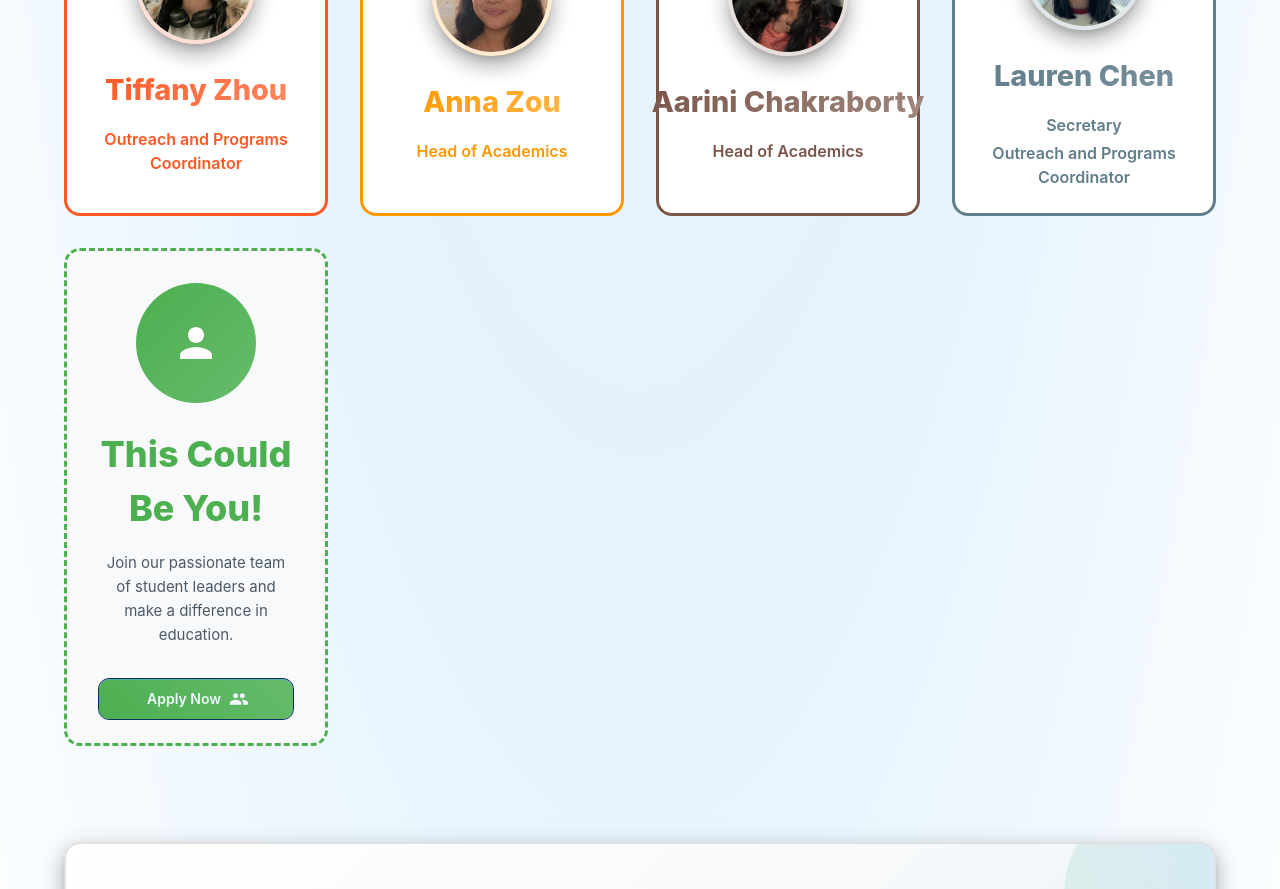
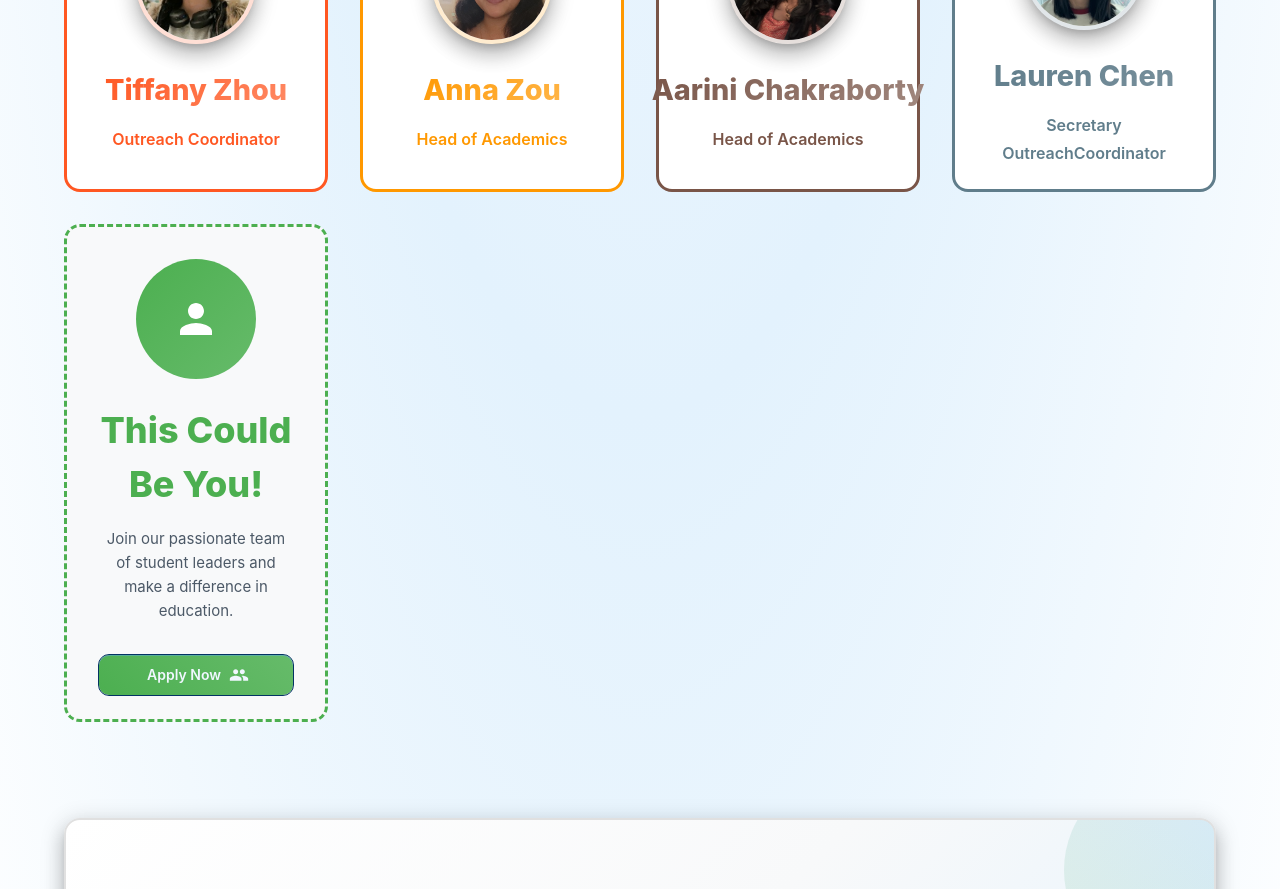
Before and after one commit to Jonathanz4344/EnlightenLearning, a React (Vite) app: page /About/Meet-Our-Team in a window 1280 px wide. Shown: the part 1760-2649 px from the top of the page. Built offline with nearby package versions, Linux system fonts and the light colour scheme.

Commit message:
Update team member role labels
Standardize team role labels: changed Tiffany Zhou's role from 'Outreach and Programs Coordinator' to 'Outreach Coordinator', and updated Lauren Chen's second role from 'Outreach and Programs Coordinator' to 'OutreachCoordinator' to match the updated naming.

```diff
--- a/src/components/about/OurTeam.jsx
+++ b/src/components/about/OurTeam.jsx
@@ -81,7 +81,7 @@ const teamMembers = [
     {
         id: 5,
         name: "Tiffany Zhou",
-        roles: ["Outreach and Programs Coordinator"],
+        roles: ["Outreach Coordinator"],
         icon: CampaignIcon,
         color: '#ff5722',
         bgGradient: 'linear-gradient(135deg, #ff5722, #ff8a65)',
@@ -108,7 +108,7 @@ const teamMembers = [
     {
         id: 8,
         name: "Lauren Chen",
-        roles: ["Secretary", "Outreach and Programs Coordinator"],
+        roles: ["Secretary", "OutreachCoordinator"],
         icon: AssignmentIcon,
         color: '#607d8b',
         bgGradient: 'linear-gradient(135deg, #607d8b, #78909c)',
```
